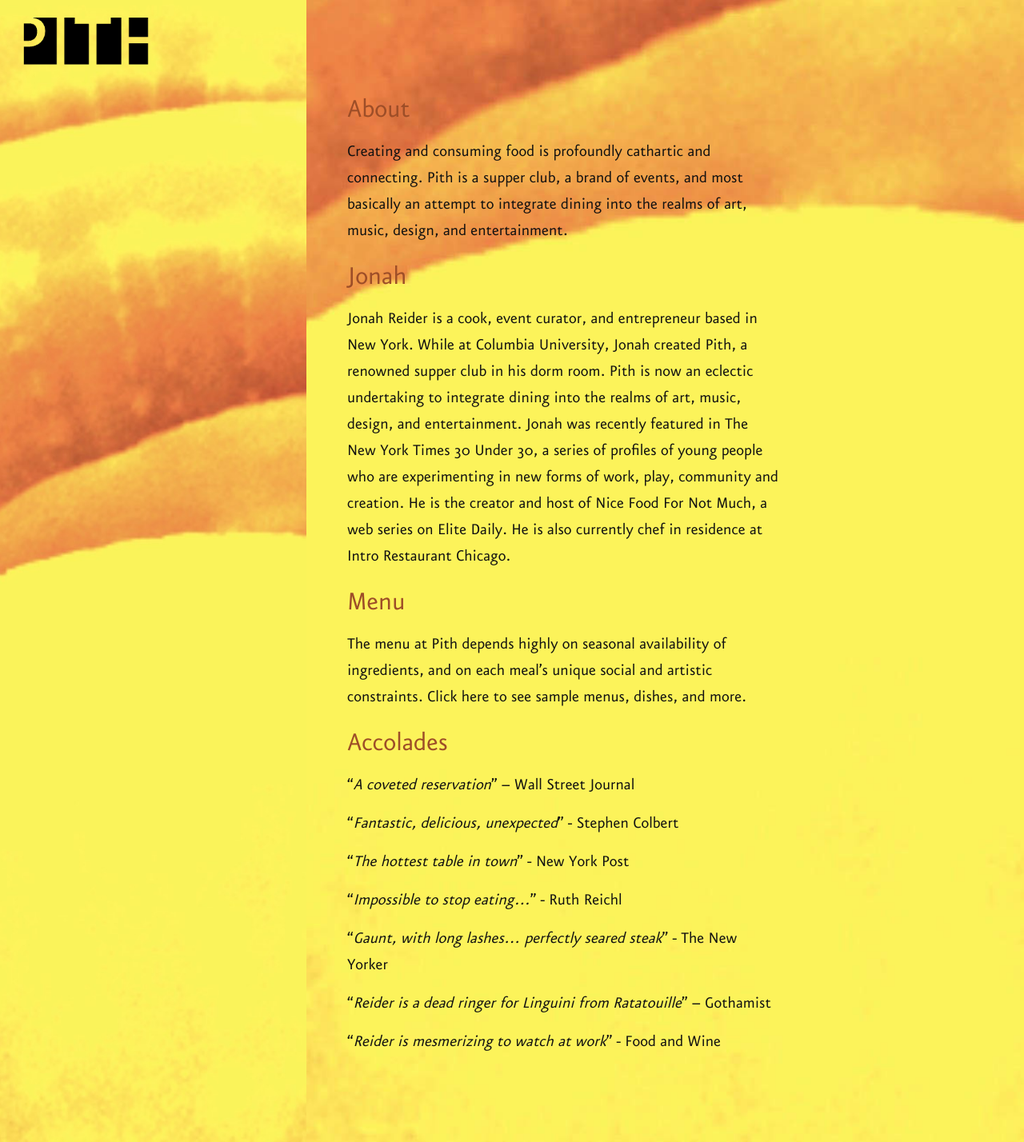
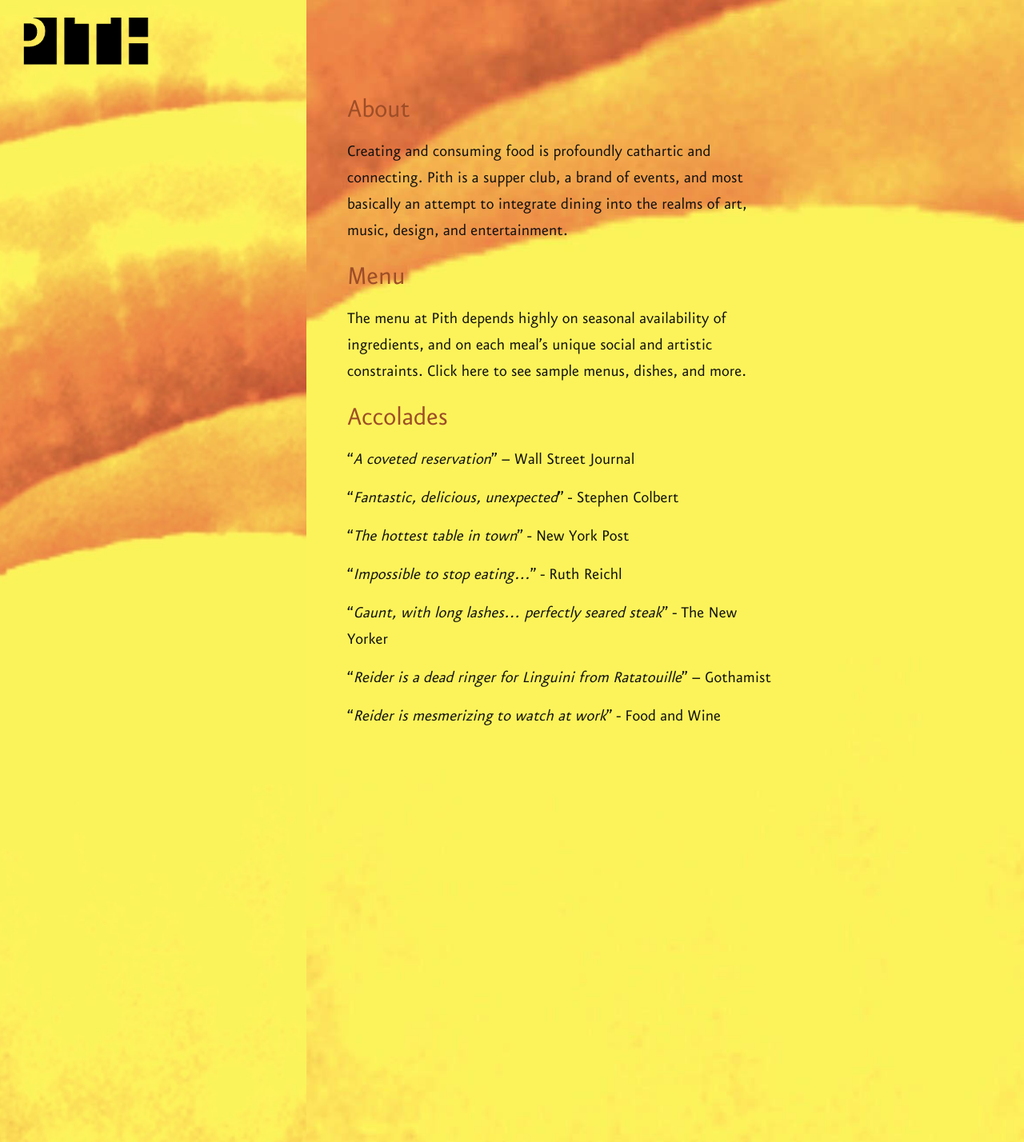
Before and after one commit to zoe-pith/pith-site, a Jekyll site: the page built from about.md, in a window 1280 px wide. Shown: the whole page at 80% size. Built offline with Jekyll 4.4.1, drawn with Linux system fonts in a browser that asks for light colours.

Commit message:
got rid of Jonah section

```diff
--- a/about.md
+++ b/about.md
@@ -9,10 +9,6 @@
 ## About
 
 Creating and consuming food is profoundly cathartic and connecting. Pith is a supper club, a brand of events, and most basically an attempt to integrate dining into the realms of art, music, design, and entertainment.
-
-## Jonah
-
-Jonah Reider is a cook, event curator, and entrepreneur based in New York. While at Columbia University, Jonah created Pith, a renowned supper club in his dorm room. Pith is now an eclectic undertaking to integrate dining into the realms of art, music, design, and entertainment. Jonah was recently featured in The New York Times 30 Under 30, a series of profiles of young people who are experimenting in new forms of work, play, community and creation. He is the creator and host of Nice Food For Not Much, a web series on Elite Daily. He is also currently chef in residence at Intro Restaurant Chicago.
 
 ## Menu
 
```
